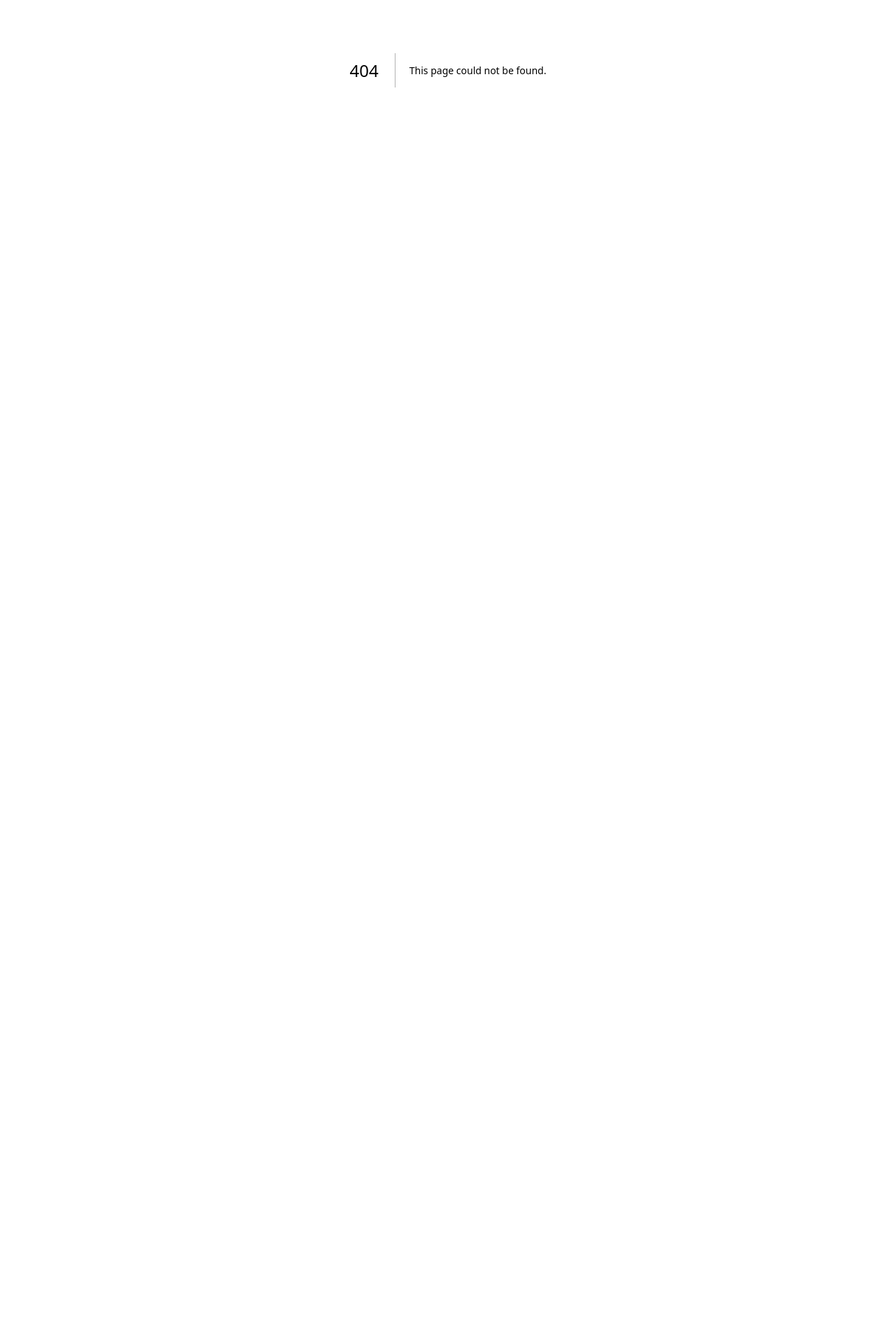
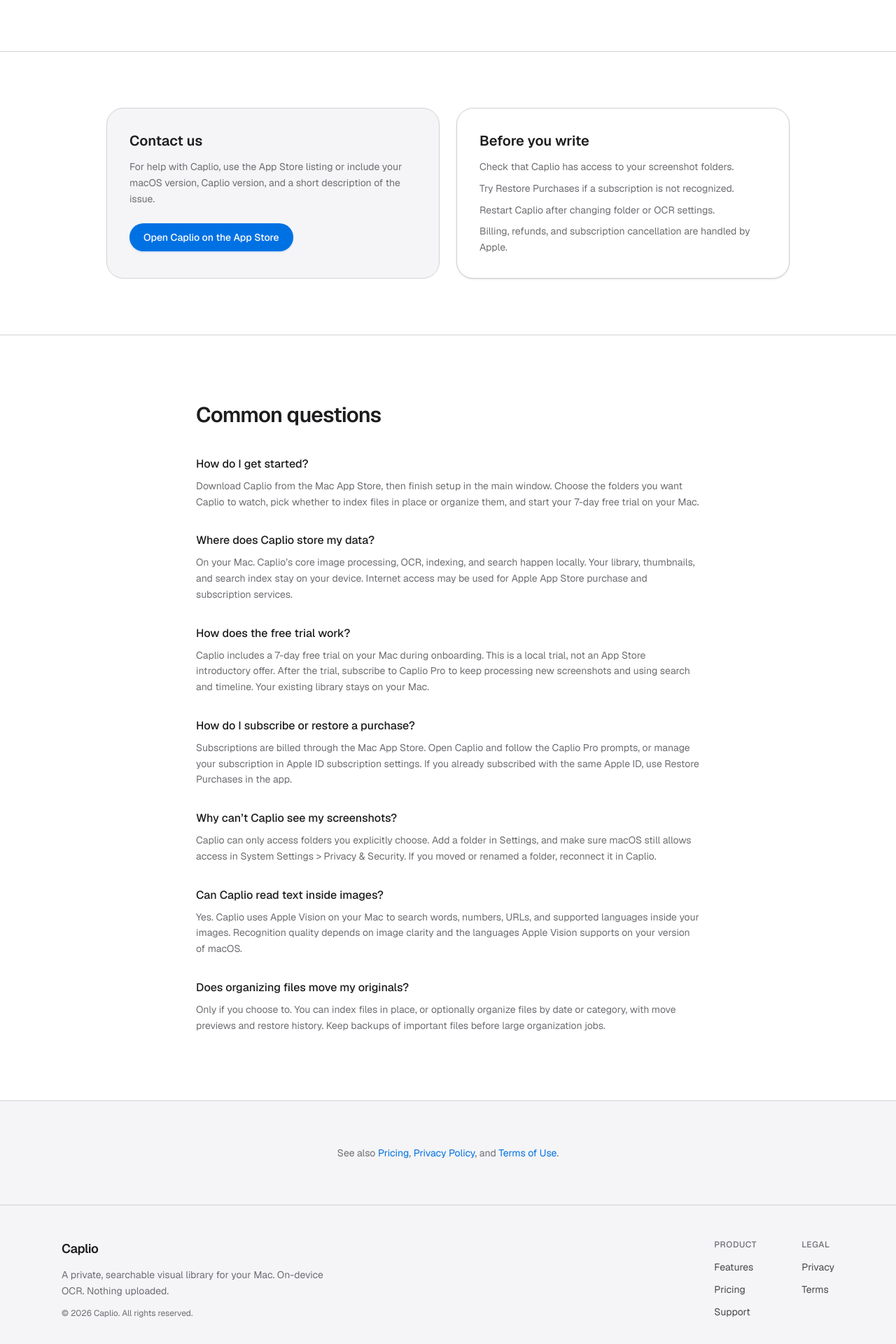
Before and after one commit to raghababa/Caplio, a Next.js app: page /support in a window 1280 px wide. Before the commit this address had no page. Shown: the part 300-2220 px from the top of the page at 70% size. Before the commit the page ends 800 px from the top, so only its background shows below. Built offline with nearby package versions, Linux system fonts and the light colour scheme.

Commit message:
support page

```diff
--- a/app/privacy/page.tsx
+++ b/app/privacy/page.tsx
@@ -58,7 +58,7 @@
   {
     title: "Contact",
     content: [
-      `For privacy questions about ${siteConfig.name}, contact us through the support channel listed on the Mac App Store.`,
+      `For privacy questions about ${siteConfig.name}, visit our Support page or contact us through the Mac App Store.`,
     ],
   },
   {
@@ -101,6 +101,10 @@
 
         <p className="mt-12 text-sm text-muted">
           See also our{" "}
+          <Link href="/support" className="text-accent hover:underline">
+            Support
+          </Link>{" "}
+          page and{" "}
           <Link href="/terms" className="text-accent hover:underline">
             Terms of Use
           </Link>
--- a/app/sitemap.ts
+++ b/app/sitemap.ts
@@ -8,6 +8,11 @@
     url: new URL(page.path, siteConfig.url).toString(),
     lastModified,
     changeFrequency: page.path === "/" ? "weekly" : "monthly",
-    priority: page.path === "/" ? 1 : page.path === "/pricing" ? 0.8 : 0.5,
+    priority:
+      page.path === "/"
+        ? 1
+        : page.path === "/pricing" || page.path === "/support"
+          ? 0.8
+          : 0.5,
   }));
 }
--- /dev/null
+++ b/app/support/page.tsx
@@ -0,0 +1,148 @@
+import type { Metadata } from "next";
+import Link from "next/link";
+import { Button } from "@/components/ui/button";
+import { JsonLd } from "@/components/json-ld";
+import { SiteLayout } from "@/components/site-layout";
+import { createPageMetadata } from "@/lib/seo";
+import { siteConfig } from "@/lib/site";
+
+export const metadata: Metadata = createPageMetadata("support");
+
+const faqs = [
+  {
+    question: "How do I get started?",
+    answer:
+      "Download Caplio from the Mac App Store, then finish setup in the main window. Choose the folders you want Caplio to watch, pick whether to index files in place or organize them, and start your 7-day free trial on your Mac.",
+  },
+  {
+    question: "Where does Caplio store my data?",
+    answer:
+      "On your Mac. Caplio’s core image processing, OCR, indexing, and search happen locally. Your library, thumbnails, and search index stay on your device. Internet access may be used for Apple App Store purchase and subscription services.",
+  },
+  {
+    question: "How does the free trial work?",
+    answer:
+      "Caplio includes a 7-day free trial on your Mac during onboarding. This is a local trial, not an App Store introductory offer. After the trial, subscribe to Caplio Pro to keep processing new screenshots and using search and timeline. Your existing library stays on your Mac.",
+  },
+  {
+    question: "How do I subscribe or restore a purchase?",
+    answer:
+      "Subscriptions are billed through the Mac App Store. Open Caplio and follow the Caplio Pro prompts, or manage your subscription in Apple ID subscription settings. If you already subscribed with the same Apple ID, use Restore Purchases in the app.",
+  },
+  {
+    question: "Why can’t Caplio see my screenshots?",
+    answer:
+      "Caplio can only access folders you explicitly choose. Add a folder in Settings, and make sure macOS still allows access in System Settings > Privacy & Security. If you moved or renamed a folder, reconnect it in Caplio.",
+  },
+  {
+    question: "Can Caplio read text inside images?",
+    answer:
+      "Yes. Caplio uses Apple Vision on your Mac to search words, numbers, URLs, and supported languages inside your images. Recognition quality depends on image clarity and the languages Apple Vision supports on your version of macOS.",
+  },
+  {
+    question: "Does organizing files move my originals?",
+    answer:
+      "Only if you choose to. You can index files in place, or optionally organize files by date or category, with move previews and restore history. Keep backups of important files before large organization jobs.",
+  },
+];
+
+export default function SupportPage() {
+  const faqJsonLd = {
+    "@context": "https://schema.org",
+    "@type": "FAQPage",
+    mainEntity: faqs.map((faq) => ({
+      "@type": "Question",
+      name: faq.question,
+      acceptedAnswer: {
+        "@type": "Answer",
+        text: faq.answer,
+      },
+    })),
+  };
+
+  return (
+    <SiteLayout>
+      <JsonLd data={faqJsonLd} />
+      <section className="border-b border-border bg-[radial-gradient(ellipse_80%_50%_at_50%_-20%,rgba(0,113,227,0.06),transparent)] py-20 md:py-28">
+        <div className="mx-auto max-w-3xl px-6 text-center">
+          <h1 className="text-4xl font-semibold tracking-tight md:text-5xl">
+            Support
+          </h1>
+          <p className="mx-auto mt-4 max-w-2xl text-lg text-muted">
+            Help for {siteConfig.name} on Mac, including setup, search, privacy,
+            and subscriptions.
+          </p>
+        </div>
+      </section>
+
+      <section className="py-16 md:py-20">
+        <div className="mx-auto grid max-w-5xl gap-6 px-6 md:grid-cols-2">
+          <div className="rounded-3xl border border-border bg-surface p-8">
+            <h2 className="text-xl font-semibold">Contact us</h2>
+            <p className="mt-3 text-sm leading-relaxed text-muted">
+              For help with {siteConfig.name}, use the App Store listing or
+              include your macOS version, Caplio version, and a short
+              description of the issue.
+            </p>
+            <div className="mt-6">
+              <Button href={siteConfig.appStoreUrl}>
+                Open Caplio on the App Store
+              </Button>
+            </div>
+          </div>
+
+          <div className="rounded-3xl border border-border bg-white p-8 shadow-sm">
+            <h2 className="text-xl font-semibold">Before you write</h2>
+            <ul className="mt-3 space-y-2 text-sm leading-relaxed text-muted">
+              <li>Check that Caplio has access to your screenshot folders.</li>
+              <li>Try Restore Purchases if a subscription is not recognized.</li>
+              <li>Restart Caplio after changing folder or OCR settings.</li>
+              <li>
+                Billing, refunds, and subscription cancellation are handled by
+                Apple.
+              </li>
+            </ul>
+          </div>
+        </div>
+      </section>
+
+      <section className="border-t border-border bg-white py-16 md:py-24">
+        <div className="mx-auto max-w-3xl px-6">
+          <h2 className="text-2xl font-semibold tracking-tight md:text-3xl">
+            Common questions
+          </h2>
+          <dl className="mt-10 space-y-8">
+            {faqs.map((faq) => (
+              <div key={faq.question}>
+                <dt className="font-medium">{faq.question}</dt>
+                <dd className="mt-2 text-sm leading-relaxed text-muted">
+                  {faq.answer}
+                </dd>
+              </div>
+            ))}
+          </dl>
+        </div>
+      </section>
+
+      <section className="border-t border-border bg-surface py-16">
+        <div className="mx-auto max-w-3xl px-6 text-center">
+          <p className="text-sm text-muted">
+            See also{" "}
+            <Link href="/pricing" className="text-accent hover:underline">
+              Pricing
+            </Link>
+            ,{" "}
+            <Link href="/privacy" className="text-accent hover:underline">
+              Privacy Policy
+            </Link>
+            , and{" "}
+            <Link href="/terms" className="text-accent hover:underline">
+              Terms of Use
+            </Link>
+            .
+          </p>
+        </div>
+      </section>
+    </SiteLayout>
+  );
+}
--- a/app/terms/page.tsx
+++ b/app/terms/page.tsx
@@ -70,7 +70,7 @@
   {
     title: "Contact",
     content: [
-      "For questions about these Terms, contact us through the support channel listed on the Mac App Store.",
+      "For questions about these Terms, visit our Support page or contact us through the Mac App Store.",
     ],
   },
 ];
@@ -107,6 +107,10 @@
 
         <p className="mt-12 text-sm text-muted">
           See also our{" "}
+          <Link href="/support" className="text-accent hover:underline">
+            Support
+          </Link>{" "}
+          page and{" "}
           <Link href="/privacy" className="text-accent hover:underline">
             Privacy Policy
           </Link>
--- a/components/site-footer.tsx
+++ b/components/site-footer.tsx
@@ -1,11 +1,5 @@
 import Link from "next/link";
 import { siteConfig } from "@/lib/site";
-
-const footerLinks = [
-  { href: "/pricing", label: "Pricing" },
-  { href: "/privacy", label: "Privacy" },
-  { href: "/terms", label: "Terms" },
-];
 
 export function SiteFooter() {
   return (
@@ -44,6 +38,14 @@
                   Pricing
                 </Link>
               </li>
+              <li>
+                <Link
+                  href="/support"
+                  className="text-sm text-foreground/80 transition-colors hover:text-foreground"
+                >
+                  Support
+                </Link>
+              </li>
             </ul>
           </div>
 
@@ -52,16 +54,22 @@
               Legal
             </p>
             <ul className="space-y-2">
-              {footerLinks.slice(1).map((link) => (
-                <li key={link.href}>
-                  <Link
-                    href={link.href}
-                    className="text-sm text-foreground/80 transition-colors hover:text-foreground"
-                  >
-                    {link.label}
-                  </Link>
-                </li>
-              ))}
+              <li>
+                <Link
+                  href="/privacy"
+                  className="text-sm text-foreground/80 transition-colors hover:text-foreground"
+                >
+                  Privacy
+                </Link>
+              </li>
+              <li>
+                <Link
+                  href="/terms"
+                  className="text-sm text-foreground/80 transition-colors hover:text-foreground"
+                >
+                  Terms
+                </Link>
+              </li>
             </ul>
           </div>
         </div>
--- a/lib/site.ts
+++ b/lib/site.ts
@@ -43,12 +43,18 @@
     description:
       "Terms of use for Caplio, the macOS app for finding and organizing screenshots with on-device OCR.",
   },
+  support: {
+    path: "/support",
+    title: "Support",
+    description:
+      "Get help with Caplio on Mac. Trial, subscriptions, OCR search, folders, restore purchases, and how to contact support.",
+  },
 } as const;
 
 export const navLinks = [
   { href: "/#features", label: "Features" },
   { href: "/pricing", label: "Pricing" },
-  { href: "/privacy", label: "Privacy" },
+  { href: "/support", label: "Support" },
 ];
 
 export const features = [
```
